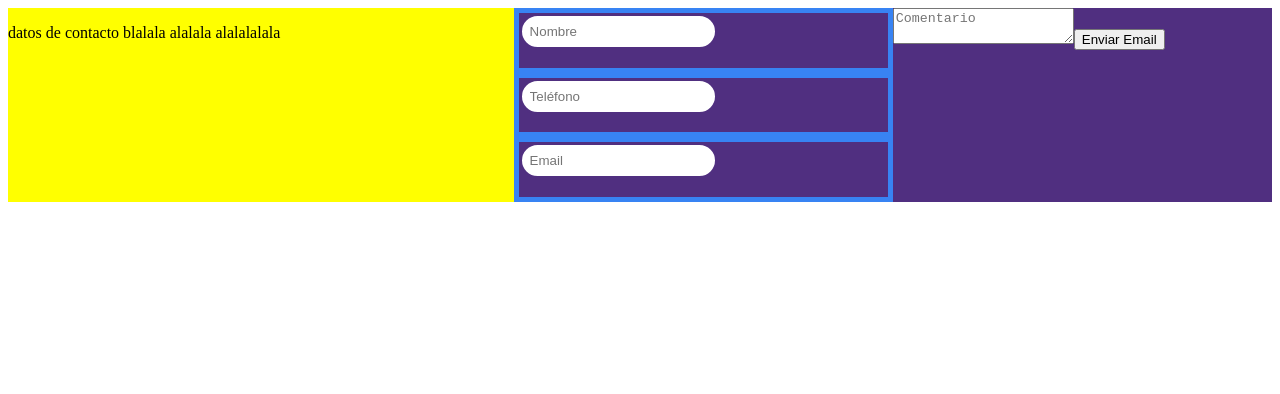
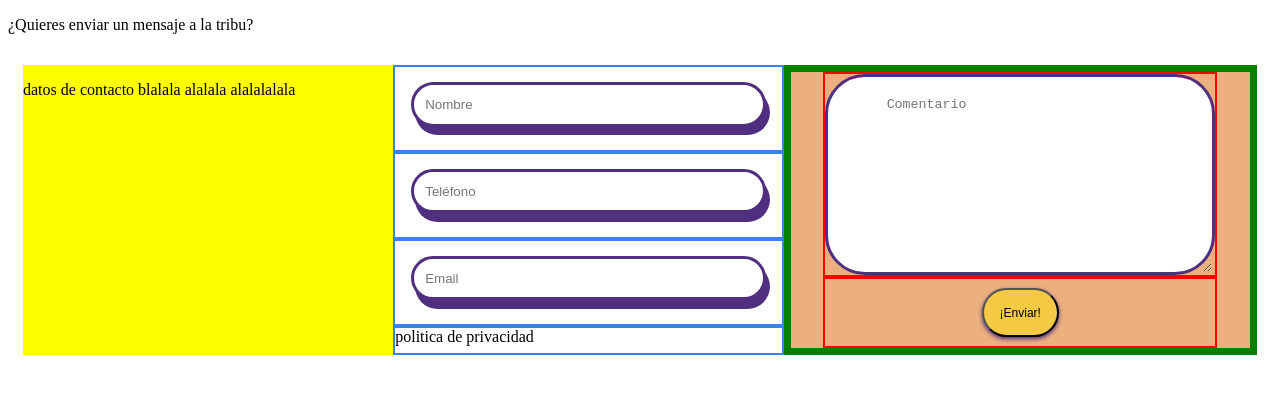
Before and after one commit to GabrielaRamos79/supermex, a React (Vite) app: page / in a window 1280 px wide. Shown: the top 394 px of the page. Built offline with nearby package versions, Linux system fonts and the light colour scheme.

Commit message:
update css

```diff
--- a/src/components/contacto/contacto-form/Contacto-Form.css
+++ b/src/components/contacto/contacto-form/Contacto-Form.css
@@ -13,18 +13,23 @@
   .mainContainerContact{
     display: flex;
     flex-direction: row;
-    background-color: orange;
+    /* background-color: orange; */
 
+    width: 100%;
+    height: 100%;
+    padding: 15px;
+    box-sizing: border-box; /* Asegura que el padding y border se incluyan en el tamaño total */
   }
 
   .dataContact{
-    width: 40%;
+    width: 30%;
     background-color: yellow;
   }
 
-  .testt{
-    background-color: #502F80;
-    width: 60%;
+  .divFormGeneral{
+    /* background-color: #cbb6ec; */
+    width: 70%;
+    height: auto;
   }
 
   .containerForm{
@@ -33,50 +38,74 @@
     flex-direction: row;
     justify-content: center;
     /* flex: 1; */
-    /* border: 4px rgb(238, 18, 164); */
+
   }
 
   .containerFieldsLeft{
     /* background-color: rgb(14, 148, 103); */
     width: 50%;
+    display: flex;
+    flex-direction: column;
   }
   .containerFieldsRight{
-    /* background-color: #ecb07f; */
+    background-color: #ecb07f;
     width: 50%;
+    display: flex;
+    flex-direction:column;
+    align-items: center;
+    border: 7px green solid;
+    height: auto;
+    padding-left: 4%;
+    padding-right: 4%;
   }
 
 .field1{
   position: relative;
-
-
 }
 
 .field{
   position: relative;
   padding-bottom: 2%;
-
-  border: #3883f3 solid 5px;
+  border: #3883f3 solid 2px;
+  display: flex;
 }
 
+/* .rightDivision{
+  display: flex;
+  flex-direction:column;
+  /* align-items: center; */
+  /* border: 7px green solid;
+  height: auto; */
+  /* padding-right: 5%;
+  padding-left: 5%; */
+
+/*} */
+
 .inputField{
-    /* width: 100%; */
-    /* height: 10px;*/
     margin-bottom: 10px;
     border: 3px solid #502F80;
     border-radius: 40px;
-    padding: 8px;
+    padding: 3%;
+    width: 95%;
+    margin: 4%;
+}
 
+.inputField2{
+  margin:1%;
+  border: 3px solid #502F80;
+  border-radius: 40px;
+  padding: 0px;
+  width: 100%;
 }
 
 .rectangulo {
-    width: 101%;
-    height: 48%;
+    width: 82%;
+    height: 8%;
     background-color: #502F80;
     position: absolute;
-    padding: 8px;
-
-    margin-left: 1%;
-    margin-top: 0px;
+    padding: 5%;
+    margin-left: 5%;
+    margin-top: 6%;
     border-radius: 40px;
     z-index: -1;
 }
@@ -89,9 +118,48 @@
 
 
 
+.inputSub {
+  /* display: block; */
+  padding: 4%;
+  font-size: 75%;
+  background-color: rgb(244,201,68);
+
+  border-radius: 40px;
+  box-shadow: 0 2px 4px #502F80;
+  width:fit-content;
+  height: auto;
+  align-self: center;
+}
 
 
 
+.textAreaField {
+  width: 100%;
+  height: auto;
+  border-radius: 40px;
+  padding-top: 5%;
+  padding-bottom: 5%;
+  padding-left:15%;
+  padding-right:15%;
+  border: 3px solid #502F80;
+}
+
+.divTextArea{
+  border: 2px red solid;
+  width: 100%;
+  height: 75%;
+  display: flex;
+}
+
+.divButton{
+  border: 2px red solid;
+  width: 100%;
+  height: 25%;
+  display: flex;
+  justify-content: center;
+  align-content: center;
+
+}
 
   /* .field input {
     display: block;
--- a/src/components/contacto/contacto-form/ContactoForm.jsx
+++ b/src/components/contacto/contacto-form/ContactoForm.jsx
@@ -49,11 +49,12 @@ function ContactoForm() {
 
   return (
     <>
+      <p>¿Quieres enviar un mensaje a la tribu?</p>
       <div className="mainContainerContact">
         <div className="dataContact">
           <p>datos de contacto blalala alalala alalalalala</p>
         </div>
-        <div className="testt">
+        <div className="divFormGeneral">
           <form id="form" onSubmit={handleSubmit}>
             <div className="containerForm">
               {/* <div className="mainContainerForm"> */}
@@ -93,27 +94,31 @@ function ContactoForm() {
                     pattern="[a-zA-Z0-9._%+-]+@[a-zA-Z0-9.-]+\.[a-zA-Z]{2,}$"
                   />
                 </div>
+                <div className="field">politica de privacidad</div>
               </div>
               <div className="containerFieldsRight">
-                <div className="field2">
+
+                  <div className="divTextArea">
                     {/* <div className="rectangulo"></div> */}
                     <textarea
                       id="emailjs_message"
                       placeholder="Comentario"
-                    className="inputField2 textAreaField"
+                      className="textAreaField"
                       name="emailjs_message"
-                    maxLength="300"
+                      maxLength="150"
                       required
                     ></textarea>
-
+                  </div>
+                  <div className="divButton">
                     {/* <div className="rectangulo"></div> */}
                     <input
                       type="submit"
                       id="button"
                       className="inputSub"
-                    value="Enviar Email"
+                      value="¡Enviar!"
                     />
                   </div>
+
               </div>
             </div>
           </form>
```
Lines whose indentation alone changed are shown as unchanged.
